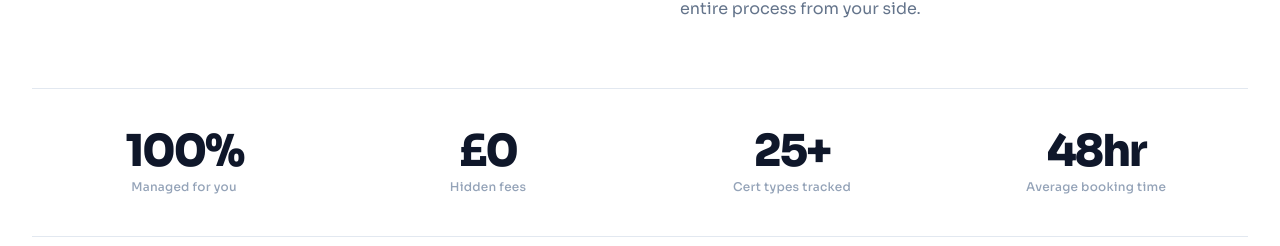
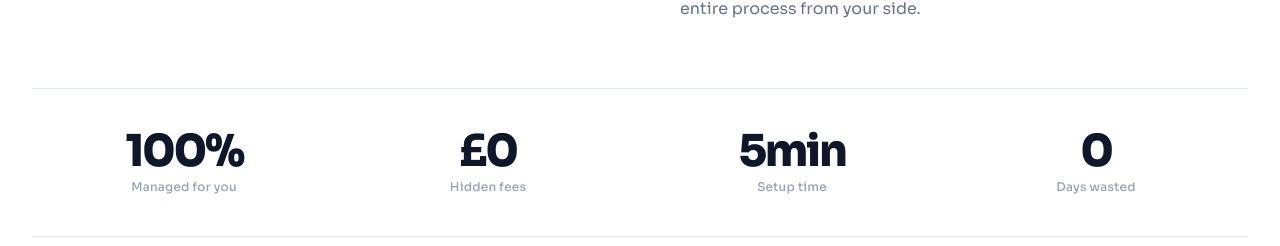
Before and after one commit to salesnovellumuk/CERTISAVE, a React (Vite) app in the folder frontend/: page / in a window 1280 px wide. Shown: the part 1220-1466 px from the top of the page. Built offline with nearby package versions, Linux system fonts and the light colour scheme; no server answers.

Commit message:
updated about section stats

```diff
--- a/frontend/src/components/sections/about/About.jsx
+++ b/frontend/src/components/sections/about/About.jsx
@@ -4,8 +4,8 @@ import './styles/about.css';
 const stats = [
   { number: '100%', label: 'Managed for you' },
   { number: '£0', label: 'Hidden fees' },
-  { number: '25+', label: 'Cert types tracked' },
-  { number: '48hr', label: 'Average booking time' },
+  { number: '5min', label: 'Setup time' },
+  { number: '0', label: 'Days wasted' },
 ];
 
 const About = () => {
```
Also changed, not shown: 2 other files (tests, documents, lock files or other folders).
